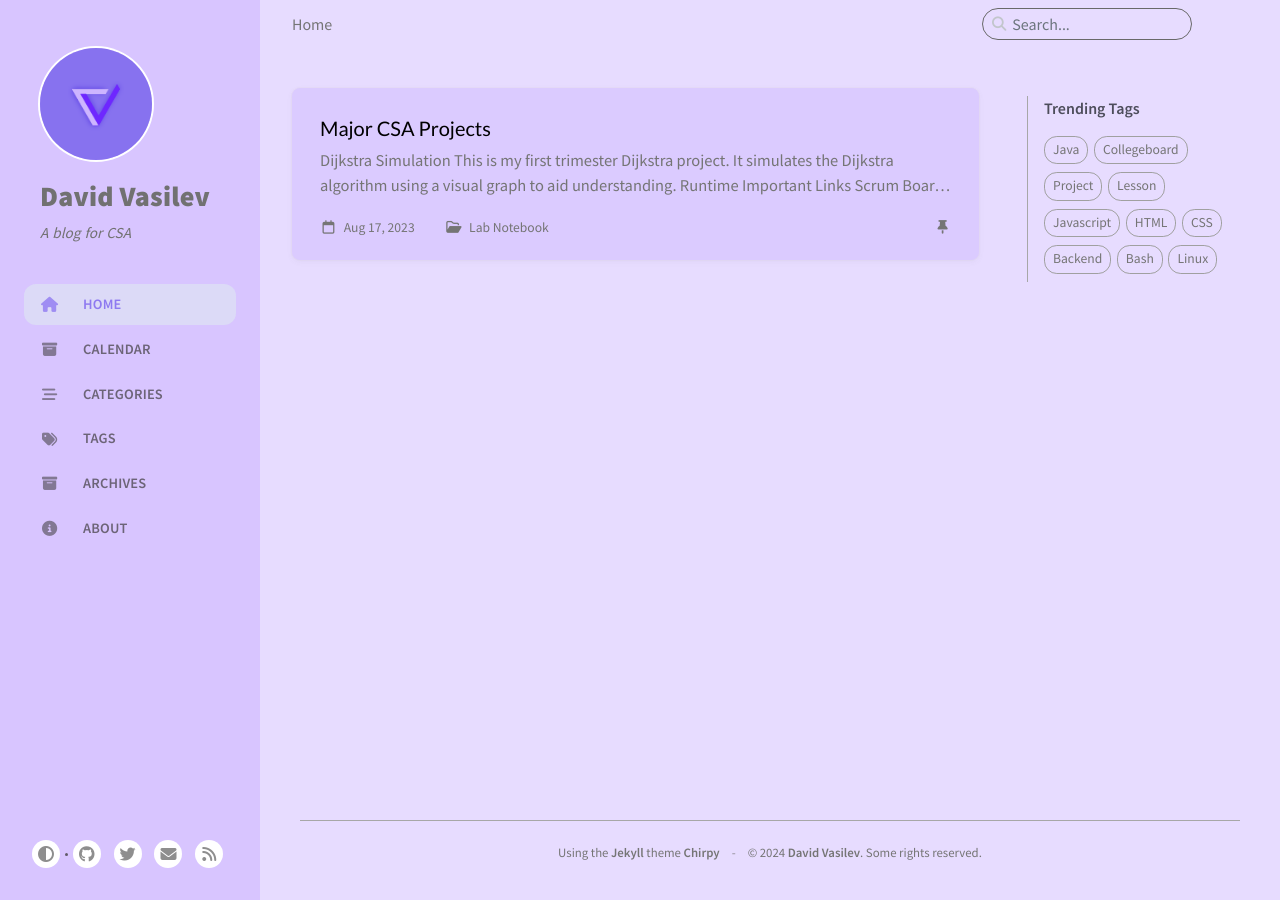
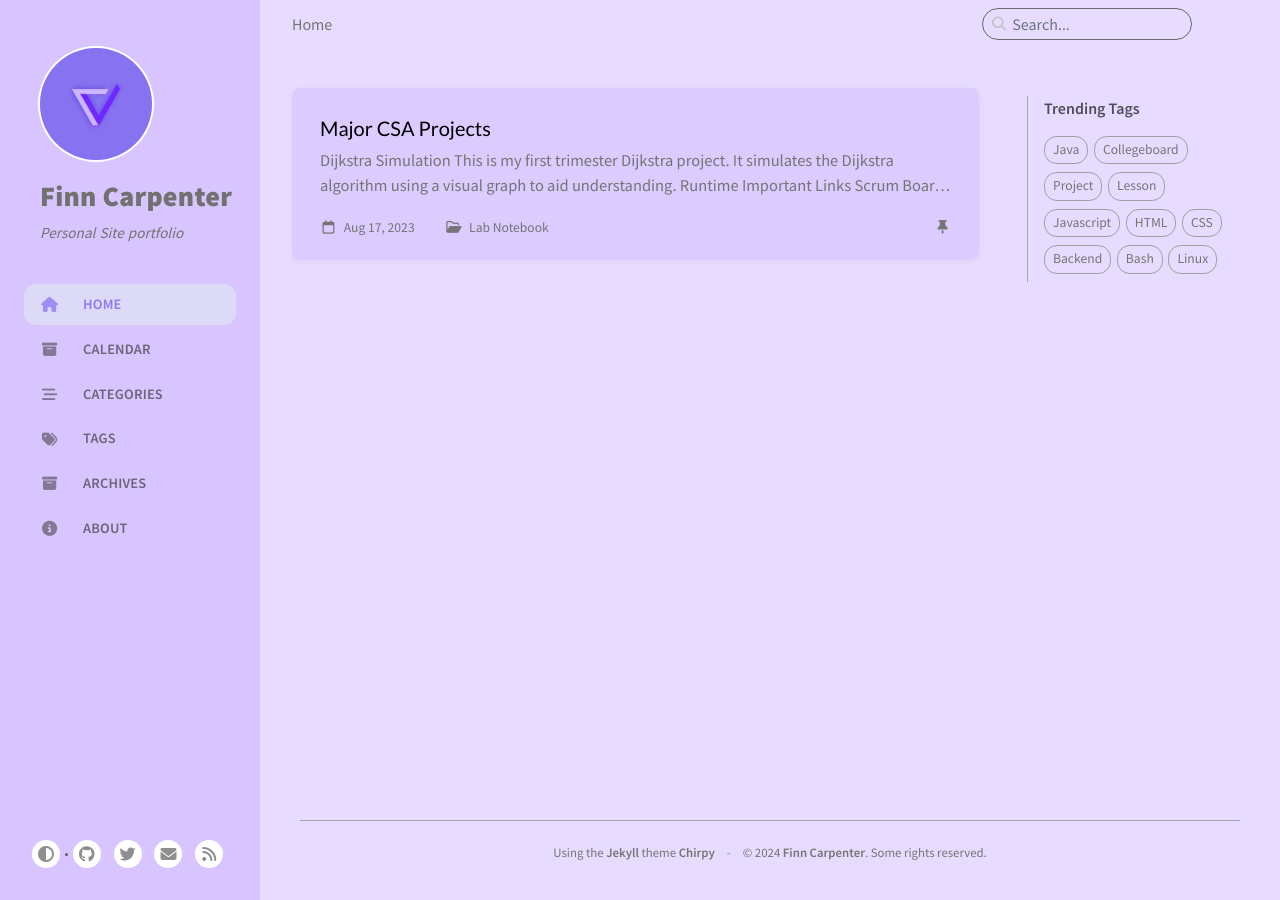
Before and after one commit to F1nnC/Personal, a Jekyll site: the page built from index.html, in a window 1280 px wide. Built offline with Jekyll 4.4.1, drawn with Linux system fonts in a browser that asks for light colours; cached includes are drawn as plain includes; comment, search, counter and statistics services are not loaded.

Commit message:
Update _config.yml

```diff
--- a/_config.yml
+++ b/_config.yml
@@ -5,7 +5,7 @@ theme: jekyll-theme-chirpy
 
 # Change the following value to '/PROJECT_NAME' ONLY IF your site type is GitHub Pages Project sites
 # and doesn't have a custom domain.
-baseurl: "/CSA"
+baseurl: "/Personal"
 
 # The language of the webpage › http://www.lingoes.net/en/translator/langcode.htm
 # If it has the same name as one of the files in folder `_data/locales`, the layout language will also be changed,
@@ -18,18 +18,18 @@ timezone: America/Los_Angeles
 # jekyll-seo-tag settings › https://github.com/jekyll/jekyll-seo-tag/blob/master/docs/usage.md
 # ↓ --------------------------
 
-title: David Vasilev # the main title
+title: Finn Carpenter # the main title
 
-tagline: A blog for CSA # it will display as the sub-title
+tagline: Personal Site portfolio # it will display as the sub-title
 
 description: >- # used by seo meta and the atom feed
-  David Vasilev's Blog
+  Finn Carpenter's Blog
 
 # fill in the protocol & hostname for your site, e.g., 'https://username.github.io'
 url: ""
 
 github:
-  username: DavidVasilev1 # change to your github username
+  username: F1nnC # change to your github username
 
 twitter:
   username:  # change to your twitter username
@@ -37,12 +37,12 @@ twitter:
 social:
   # Change to your full name.
   # It will be displayed as the default author of the posts and the copyright owner in the Footer
-  name: David Vasilev
-  email: davidkvasilev@gmail.com # change to your email address
+  name: Finn Carpenter
+  email: finnpatrickcarp@gmail.com # change to your email address
   links:
     # The first element serves as the copyright owner's link
     # - https://twitter.com/haha_i_do_not_use_twitter # change to your twitter homepage
-    - https://github.com/DavidVasilev1 # change to your github homepage
+    - https://github.com/F1nnC # change to your github homepage
     # Uncomment below to add more social links
     # - https://www.facebook.com/username
     # - https://www.linkedin.com/in/username
@@ -92,7 +92,7 @@ comments:
     issue_term: # < url | pathname | title | ...>
   # Giscus options › https://giscus.app
   giscus:
-    repo: "DavidVasilev1/CSAsite" # <gh-username>/<repo>
+    repo: "DavidVasilev1/Personal" # <gh-username>/<repo>
     repo_id: "R_kgDOKKTbvg"
     category: "Comments"
     category_id: "DIC_kwDOKKTbvs4CY3sm"
```
